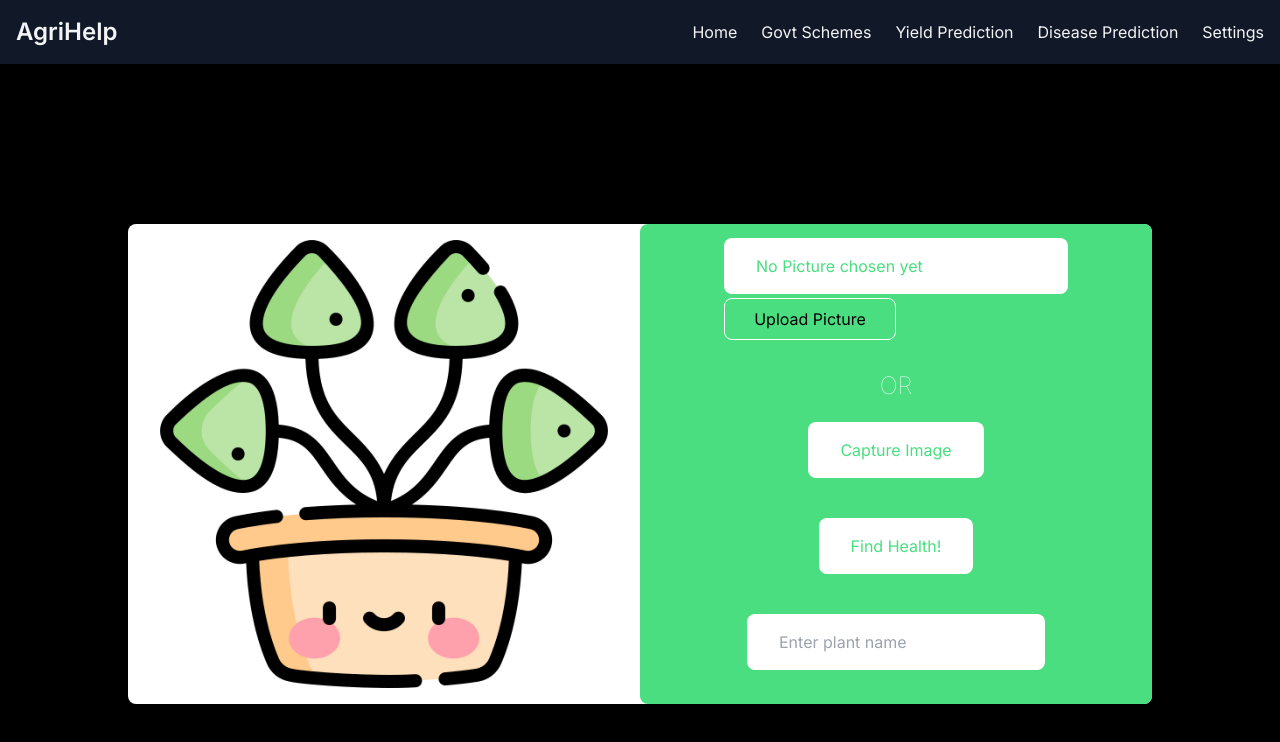
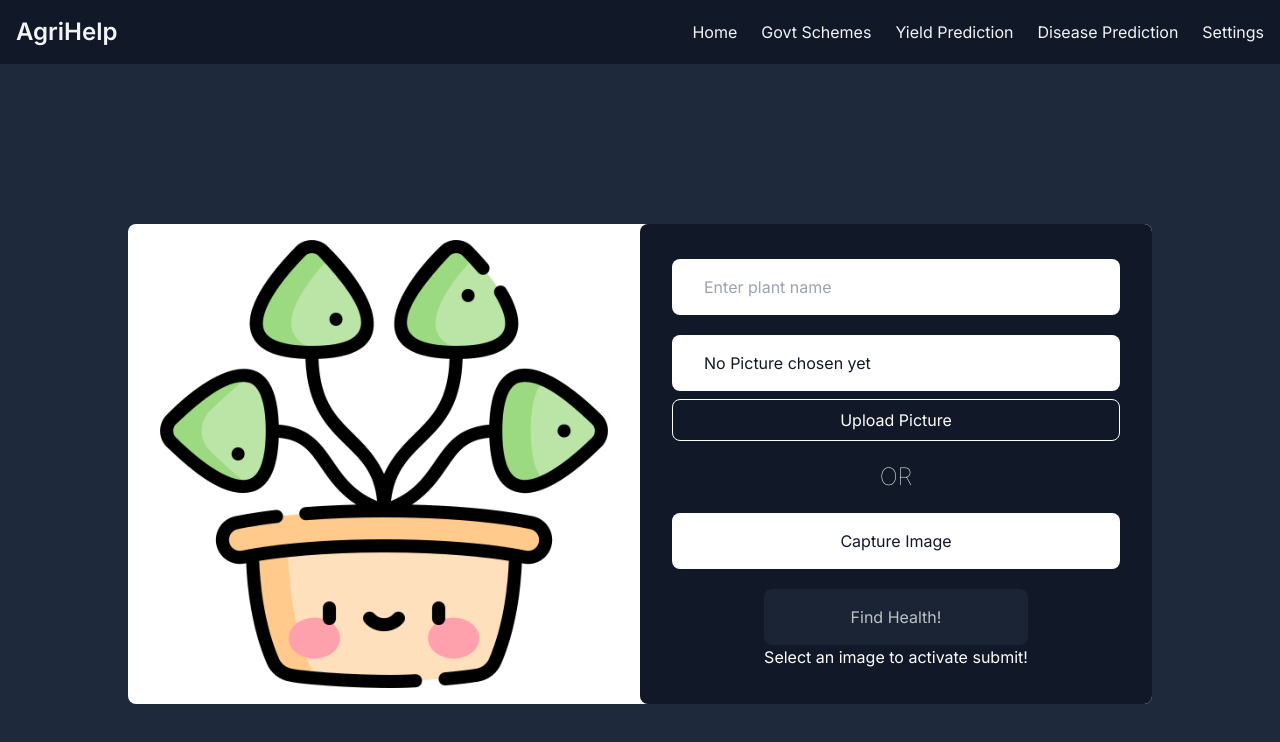
Before and after one commit to Samir-Wankhede/SIHAgriHelp, a Next.js app in the folder frontend/my-app/: page /disease-prediction in a window 1280 px wide. Shown: the top 742 px of the page. Built offline with nearby package versions, Linux system fonts and the light colour scheme.

Commit message:
CSS fixed in prediction

```diff
--- a/frontend/my-app/components/photoUploader.js
+++ b/frontend/my-app/components/photoUploader.js
@@ -8,7 +8,7 @@ const PhotoUploader = () => {
     const cameraRef = useRef(null);
     const [filename, setFilename] = useState("")
     const [plant, setPlant] = useState()
-    const [resp, setResp] = useState()
+    const [resp, setResp] = useState(null)
     const [Img,setImg] = useState("")
     const [camOn,setCamOn] = useState(false)
     const videoConstraints = {
@@ -61,7 +61,7 @@ const PhotoUploader = () => {
         }
        }
     return (
-        <div className="h-screen w-screen flex flex-col justify-center items-center">
+        <div className="h-screen w-screen flex flex-col justify-center items-center bg-slate-800">
         {   !resp?
             <div className=" absolute h-[80vh] md:h-[60vh] w-[95vw] md:w-[80vw] bg-white rounded-lg grid grid-cols-1 md:grid-cols-2 grid-rows-2 md:grid-rows-1">
                 <div className=" col-span-1 h-full w-full bg-transparent flex justify-center items-center ">
@@ -79,11 +79,14 @@ const PhotoUploader = () => {
                     </div>
                     <img src={(Img=="")?Logo.src:Img} alt='Plant Pic'  className={`h-auto w-auto p-4 max-w-full max-h-full ${!camOn?'visible':'invisible'}`}/>
                 </div>
-                <div className="col-span-1 h-full w-full bg-green-400 flex flex-col justify-center items-center p-2 md:p-8 rounded-lg">
-                    <div className="relative">
-                        <div className='flex flex-col gap-1'>
-                            <label className="w-full bg-white rounded-lg text-green-400 px-8 py-4">{(filename=="")?"No Picture chosen yet":filename}</label>
-                            <label htmlFor='picture' className='border border-white px-4 py-2 text-center md:w-1/2 w-full rounded-lg hover:bg-white hover:text-green-400'>
+                <div className="col-span-1 h-full w-full bg-gray-900 flex flex-col justify-center items-center p-8 rounded-lg gap-2 md:gap-5">
+                    <div className="relative w-full">
+                        <input onChange={(e)=>setPlant(e.target.value)} placeholder="Enter plant name" className="w-full bg-white rounded-lg text-gray-900 px-8 py-4"/>
+                    </div>
+                    <div className="relative w-full">
+                        <div className='flex flex-col justify-center items-center gap-2'>
+                            <label className="w-full bg-white rounded-lg text-gray-900 px-8 py-4">{(filename=="")?"No Picture chosen yet":filename}</label>
+                            <label htmlFor='picture' className='border border-white px-8 py-2 text-white text-center w-full rounded-lg hover:bg-white hover:text-gray-900 transition-all duration-200'>
                                 Upload Picture
                             </label>
                         </div>
@@ -93,28 +96,26 @@ const PhotoUploader = () => {
                         type="file"
                         placeholder="Choose Profile Picture"
                         id='picture'
-                        className=" opacity-0"
+                        className=" opacity-0 absolute"
                         />
                     </div>
                     <div className=" text-white text-2xl font-thin">
                         OR
                     </div>
-                    <div className="relative">
-                        <button onClick={!camOn?()=>setCamOn(true):capture} className="w-full bg-white rounded-lg text-green-400 px-8 py-4 my-5"> {!camOn?'Capture Image':'Click'} </button>
+                    <div className="relative w-full">
+                        <button onClick={!camOn?()=>setCamOn(true):capture} className="w-full bg-white rounded-lg text-gray-900 px-8 py-4"> {!camOn?'Capture Image':'Click'} </button>
                     </div>
-                    <div className="relative">
-                        <button disabled={!Img} onClick={handleSubmit} className="w-full bg-white rounded-lg text-green-400 px-8 py-4 my-5"> Find Health! </button>
-                    </div>
-                    <div className="relative">
-                        <input onChange={(e)=>setPlant(e.target.value)} placeholder="Enter plant name" className="w-full bg-white rounded-lg text-green-400 px-8 py-4 my-5"/>
+                    <div className="relative flex flex-col justify-center items-center">
+                        <button id="submitBtn" disabled={!Img} onClick={handleSubmit} className="w-full bg-white disabled:bg-slate-800 disabled:text-white rounded-lg text-gray-900 px-8 py-4 disabled:animate-pulse"> Find Health!</button>
+                        <label htmlFor="submitBtn" className={`text-white transition-opacity duration-200 ${Img ? 'opacity-0' : 'opacity-100'}`}> Select an image to activate submit!</label>
                     </div>
                 </div>
             </div>
             :
-            <div>
-            {
-                "Got resp"
-            }
+            <div className="absolute h-[80vh] md:h-[60vh] w-[95vw] md:w-[80vw] flex flex-col items-center justify-center bg-gray-900 rounded-lg">
+                <label className="text-white text-2xl">Status: {resp.status}</label>
+                <label className="text-white text-2xl">Confidence in prediction: {resp.confidence}</label>
+                <button onClick={()=>setResp(null)} className="w-full bg-white disabled:bg-slate-800 disabled:text-white rounded-lg text-gray-900 px-8 py-4 disabled:animate-pulse">Check Again!</button>
             </div>
         }
         </div>
```
Also changed, not shown: 1 other file (tests, documents, lock files or other folders).
